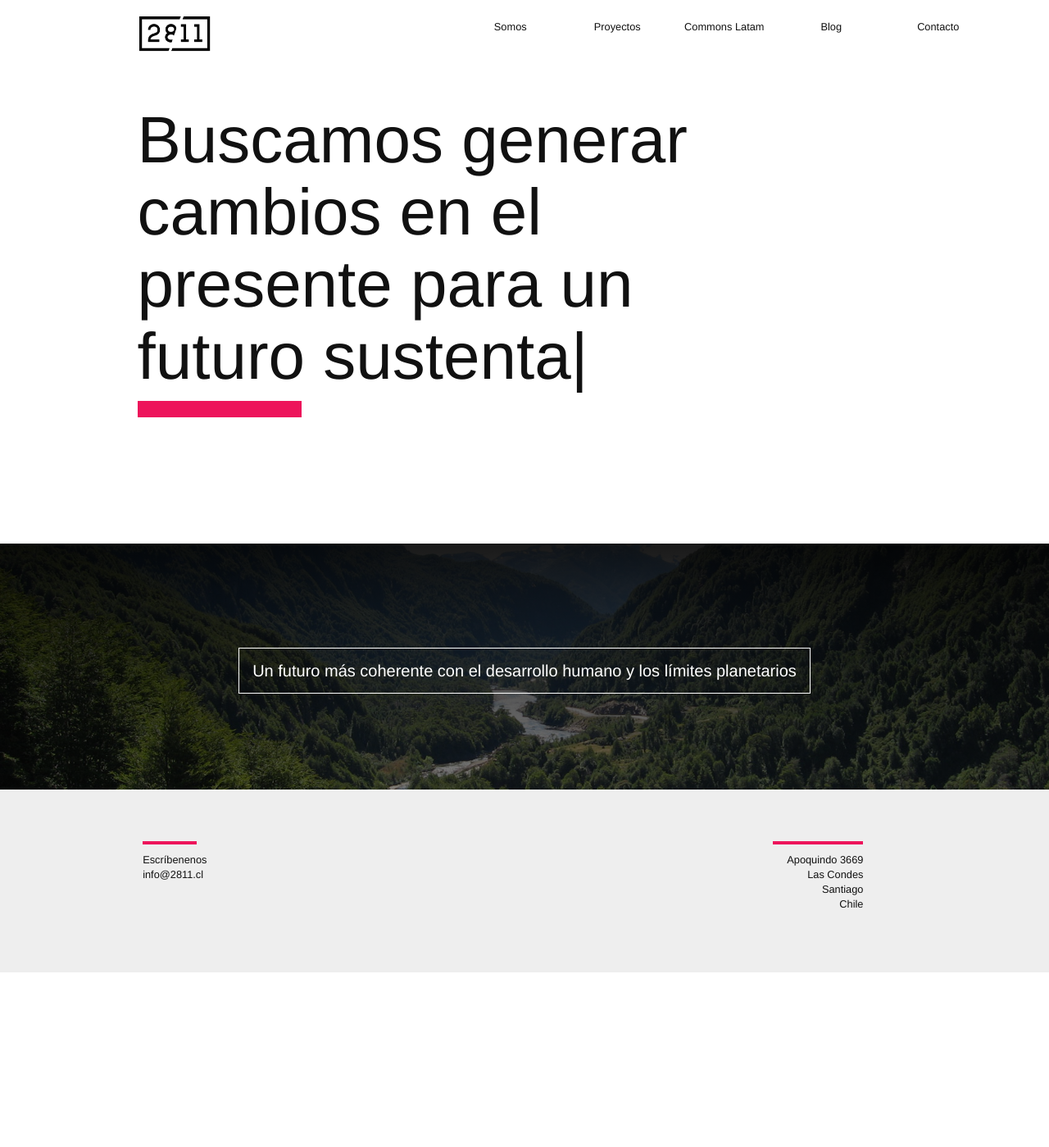
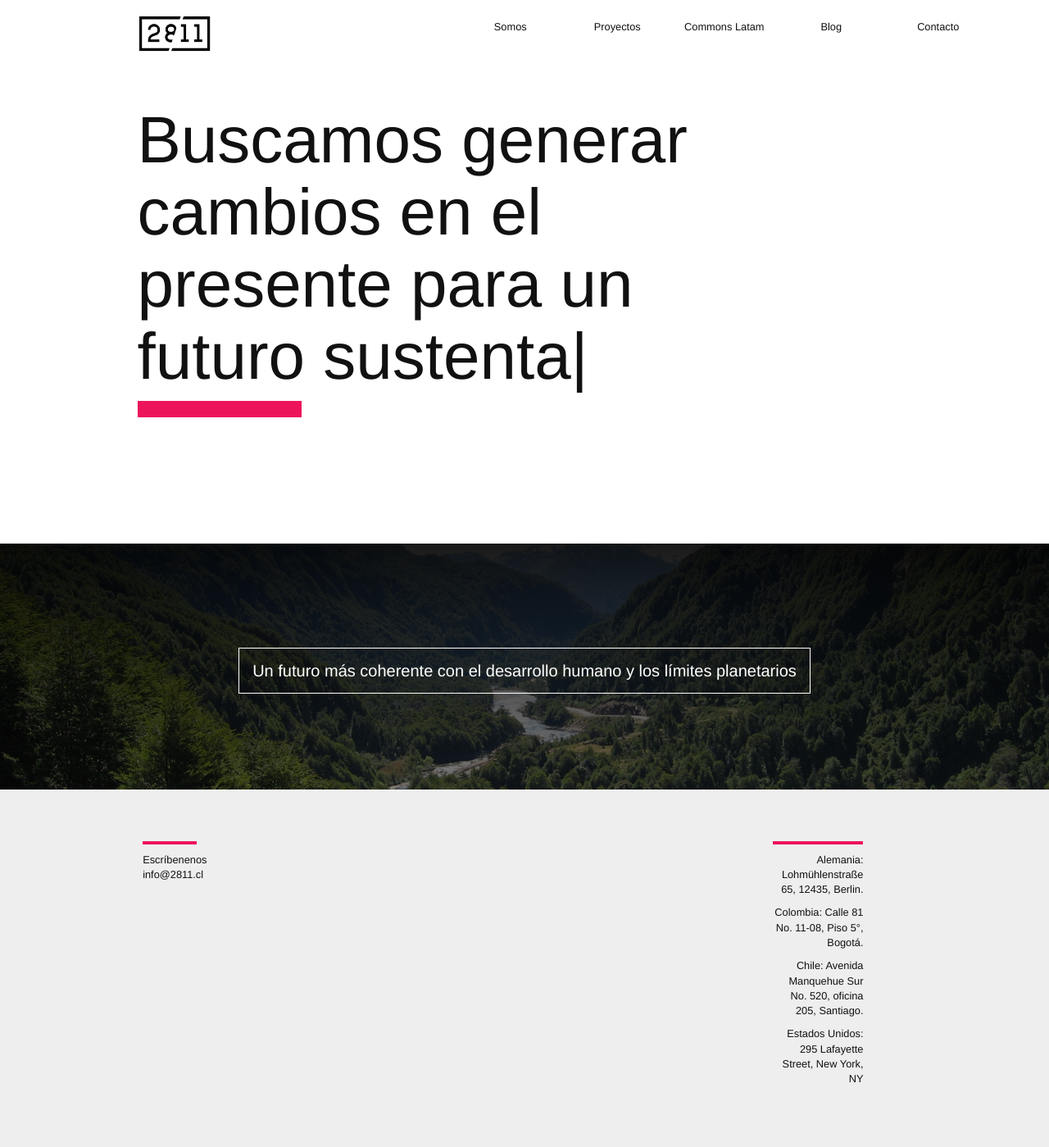
Before and after one commit to 2811Chile/2811Chile.github.io, a Jekyll site: the page built from index.md, in a window 1280 px wide. Shown: the whole page at 82% size. Built offline with Jekyll 4.4.1, drawn with Linux system fonts in a browser that asks for light colours; nearby versions of some CDN libraries; some web fonts are replaced; before the commit the page ends 1186 px from its top, so only the background shows below that.

Commit message:
Update footer.html

```diff
--- a/_includes/footer.html
+++ b/_includes/footer.html
@@ -9,10 +9,16 @@
       <div class="col-xs-1 col-sm-2 col-xs-offset-4 col-sm-offset-7 text-right" style="max-width: 140px;">
         <div class="contact-line"></div>
         <p>
-          Apoquindo 3669<br />
-          Las Condes<br />
-          Santiago<br />
-          Chile<br />
+          Alemania: Lohmühlenstraße 65, 12435, Berlin.
+        </p>
+         <p>
+         Colombia: Calle 81 No. 11-08, Piso 5°, Bogotá.
+        </p>
+         <p>
+          Chile: Avenida Manquehue Sur No. 520, oficina 205, Santiago.
+        </p>
+        <p>
+          Estados Unidos: 295 Lafayette Street, New York, NY
         </p>
       </div>
     </div>
```
